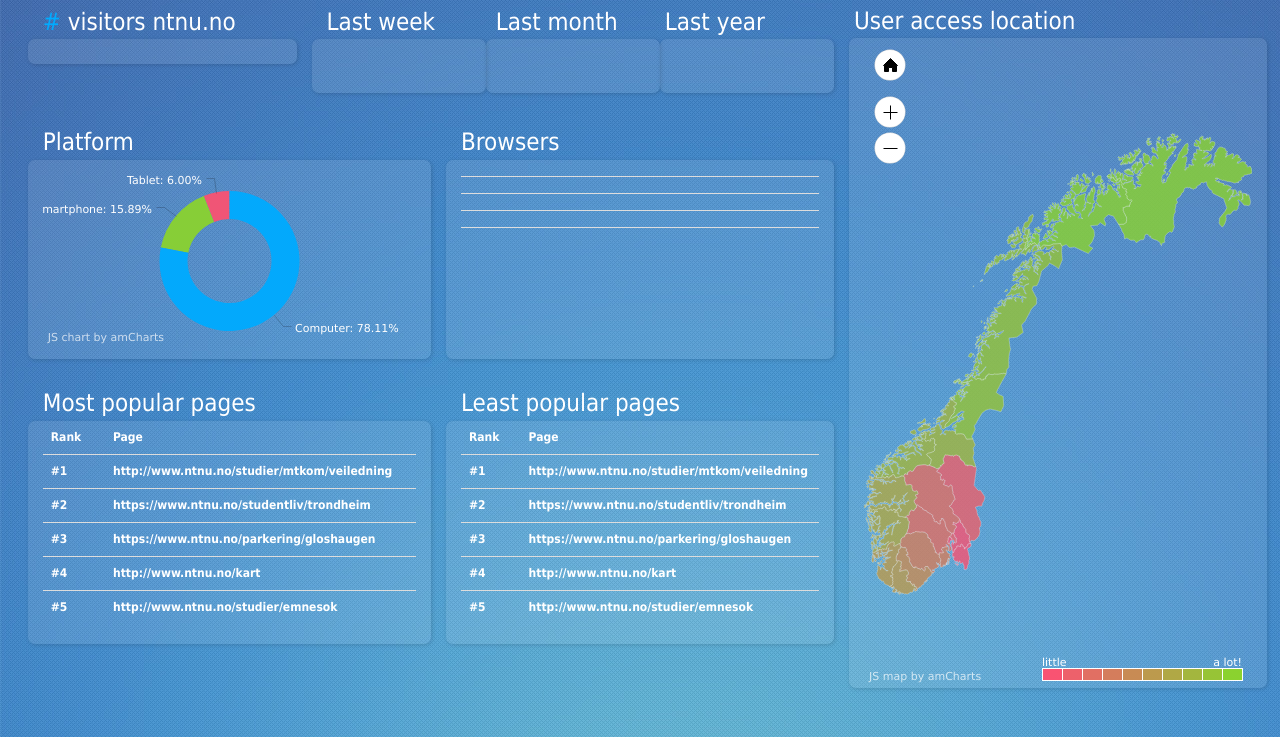
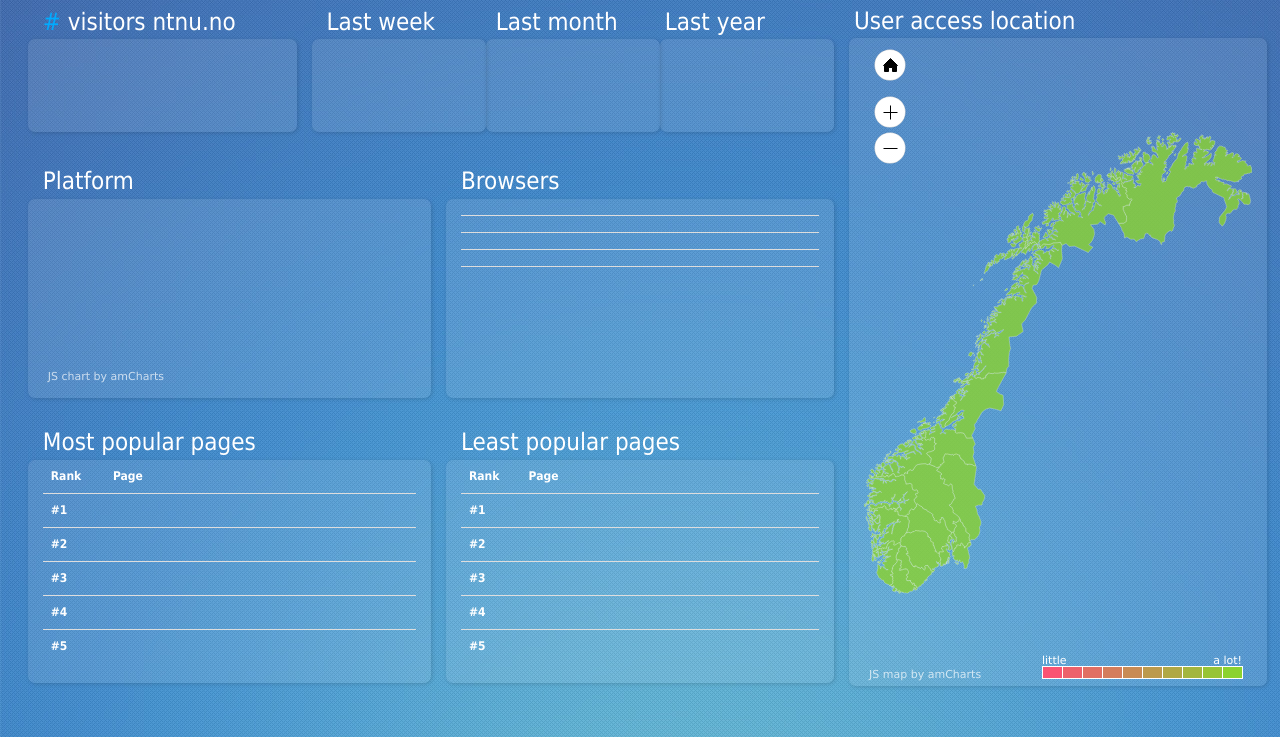
Before and after one commit to thomand/dashboard, a plain HTML site: page public/index.html in a window 1280 px wide. Shown: the part 63-800 px from the top of the page. Drawn offline with nearby package versions, Linux system fonts and the light colour scheme; no server answers; some icons are missing.

Commit message:
first page finished with data fetch from firebase API

```diff
--- a/public/css/modern-business.css
+++ b/public/css/modern-business.css
@@ -149,7 +149,7 @@ body {
 }
 
 .mapContainer {
-    height: 650px !important;
+    height: 648px !important;
 }
 
 .item2description {
@@ -179,6 +179,10 @@ body {
 
 .popularSites {
     height:223px !important;
+}
+
+.visitordiv {
+    height:93px !important;
 }
 
 .special {
--- a/public/index.html
+++ b/public/index.html
@@ -101,8 +101,8 @@
                             </div>
                         </div>
                         <div class="row special">
-                            <div class="panel col-md-4 visitors" id="currentVisitors"></div>
-                            <div class="panelcontent col-md-8" style="padding-right:0">
+                            <div class="panel col-md-4 visitors visitordiv" id="currentVisitors"></div>
+                            <div class="panelcontent col-md-8 visitordiv" style="padding-right:0">
                                 <div class="panel col-md-4 visitors intervaldiv">
                                     <div class="visitor-percentage">
                                         <div class="panelcontent col-md-3"><i id="weekArrow"></i></div>
@@ -208,23 +208,23 @@
                                             <tbody>
                                             <tr>
                                                 <td class="col-md-2">#1</td>
-                                                <td id="pagerank-top-one">http://www.ntnu.no/studier/mtkom/veiledning</td>
+                                                <td id="mostPopular-one"></td>
                                             </tr>
                                             <tr>
                                                 <td class="col-md-2">#2</td>
-                                                <td id="pagerank-top-two">https://www.ntnu.no/studentliv/trondheim</td>
+                                                <td id="mostPopular-two"></td>
                                             </tr>
                                             <tr>
                                                 <td class="col-md-2">#3</td>
-                                                <td id="pagerank-top-three">https://www.ntnu.no/parkering/gloshaugen</td>
+                                                <td id="mostPopular-three"></td>
                                             </tr>
                                             <tr>
                                                 <td class="col-md-2">#4</td>
-                                                <td id="pagerank-top-four">http://www.ntnu.no/kart</td>
+                                                <td id="mostPopular-four"></td>
                                             </tr>
                                             <tr>
                                                 <td class="col-md-2">#5</td>
-                                                <td id="pagerank-top-five">http://www.ntnu.no/studier/emnesok</td>
+                                                <td id="mostPopular-five"></td>
                                             </tr>
                                             </tbody>
                                         </table>
@@ -242,23 +242,23 @@
                                             <tbody>
                                             <tr>
                                                 <td class="col-md-2">#1</td>
-                                                <td id="pagerank-bottom-one">http://www.ntnu.no/studier/mtkom/veiledning</td>
+                                                <td id="leastPopular-one"></td>
                                             </tr>
                                             <tr>
                                                 <td class="col-md-2">#2</td>
-                                                <td id="pagerank-bottom-two">https://www.ntnu.no/studentliv/trondheim</td>
+                                                <td id="leastPopular-two"></td>
                                             </tr>
                                             <tr>
                                                 <td class="col-md-2">#3</td>
-                                                <td id="pagerank-bottom-three">https://www.ntnu.no/parkering/gloshaugen</td>
+                                                <td id="leastPopular-three"></td>
                                             </tr>
                                             <tr>
                                                 <td class="col-md-2">#4</td>
-                                                <td id="pagerank-bottom-four">http://www.ntnu.no/kart</td>
+                                                <td id="leastPopular-four"></td>
                                             </tr>
                                             <tr>
                                                 <td class="col-md-2">#5</td>
-                                                <td id="pagerank-bottom-five">http://www.ntnu.no/studier/emnesok</td>
+                                                <td id="leastPopular-five"></td>
                                             </tr>
                                             </tbody>
                                         </table>
--- a/public/js/main.js
+++ b/public/js/main.js
@@ -2,6 +2,8 @@
  * Created by thomasandersen on 20.06.2016.
  */
 $(document).ready(function(){
+    var map;
+    var devicechart;
     config = {
         apiKey: "AIzaSyDGxsSprXYHfxsUwvJa74-g3T_JmJmt5kU",
         authDomain: "dashbordntnu.firebaseapp.com",
@@ -16,21 +18,176 @@ $(document).ready(function(){
     });
 
     setInterval(getClock, 1000);
-    makeMap();
+    //makeMap();
     updateInnsidaWeekChart();
     updateTemaWeekChart();
     updateWikiWeekChart();
-
+    makeMap();
     makeDeviceChart();
 
 });
 
 
 function updateEverything(data) {
-    //makeDeviceChart(data.platform);
     updateVisitors(data.visitorCount);
     updateBrowserTable(data.browsers);
+    updatePopularPages(data.popularPages);
+    updateMapData(data.heatmap);
+    updateDeviceChart(data.platform);
     //updateInnsidaVersus();
+}
+
+function updateDeviceChart(data) {
+    devicechart.dataProvider = [data.computer,data.smartphone,data.tablet];
+    devicechart.validateData();
+}
+
+function updateMapData(data) {
+    // generate bew values
+    map.dataProvider.areas = [
+     data.Akershus,
+     data.AustAgder,
+     data.Buskerud,
+     data.Finnmark,
+     data.Hedmark,
+     data.Hordaland,
+     data.MoreOgRomsdal,
+     data.NordTrondelag,
+     data.Nordland,
+     data.Oppland,
+     data.Oslo,
+     data.Ostfold,
+     data.Rogaland,
+     data.SognOgFjordane,
+     data.SorTrondelag,
+     data.Telemark,
+     data.Troms,
+     data.VestAgder,
+     data.Vestfold
+     ];
+    //TODO: map loses hover after update
+
+    // update map
+    map.validateNow();
+}
+
+function makeMap() {
+
+    AmCharts.ready(function() {
+        map = new AmCharts.AmMap();
+
+        /*NOTE: There is no id NO-13!!!*/
+        map.colorSteps = 10;
+
+        var dataProvider = {
+            mapVar: AmCharts.maps.norwayLow,
+
+            areas: [
+                {
+                    id: "NO-02",
+                    value: 0},
+                {
+                    id: "NO-01",
+                    value: 0},
+                {
+                    id: "NO-03",
+                    value: 0},
+                {
+                    id: "NO-04",
+                    value: 0},
+                {
+                    id: "NO-05",
+                    value: 0},
+                {
+                    id: "NO-06",
+                    value: 0},
+                {
+                    id: "NO-07",
+                    value: 0},
+                {
+                    id: "NO-08",
+                    value: 0},
+                {
+                    id: "NO-09",
+                    value: 0},
+                {
+                    id: "NO-10",
+                    value: 0},
+                {
+                    id: "NO-11",
+                    value: 0},
+                {
+                    id: "NO-12",
+                    value: 0},
+                {
+                    id: "NO-14",
+                    value: 0},
+                {
+                    id: "NO-15",
+                    value: 0},
+                {
+                    id: "NO-16",
+                    value: 0},
+                {
+                    id: "NO-17",
+                    value: 0},
+                {
+                    id: "NO-18",
+                    value: 0},
+                {
+                    id: "NO-19",
+                    value: 0},
+                {
+                    id: "NO-20",
+                    value: 0}]
+        };
+
+
+        map.areasSettings = {
+            alpha: 0.8,
+            color: "#F95372",
+            colorSolid: "#8BD22F",
+            unlistedAreasAlpha: 0.4,
+            unlistedAreasColor: "#000000",
+            outlineColor: "#FFFFFF",
+            outlineAlpha: 0.5,
+            outlineThickness: 0.5,
+            rollOverColor: "#03A9FC",
+            rollOverOutlineColor: "#FFFFFF",
+            selectedOutlineColor: "#FFFFFF",
+            selectedColor: "#ffffff",
+            unlistedAreasOutlineColor: "#FFFFFF",
+            unlistedAreasOutlineAlpha: 0.5,
+            autoZoom: true
+        };
+        map.dataProvider = dataProvider;
+
+        var valueLegend = new AmCharts.ValueLegend();
+        valueLegend.right = 10;
+        valueLegend.minValue = "little";
+        valueLegend.maxValue = "a lot!";
+        valueLegend.color = "white";
+        map.valueLegend = valueLegend;
+        map.color = "white";
+
+        map.write("mapdiv");
+    });
+}
+
+
+
+function updatePopularPages(data) {
+    document.getElementById("mostPopular-one").innerHTML = data.mostPopular.one;
+    document.getElementById("mostPopular-two").innerHTML = data.mostPopular.two;
+    document.getElementById("mostPopular-three").innerHTML = data.mostPopular.three;
+    document.getElementById("mostPopular-four").innerHTML = data.mostPopular.four;
+    document.getElementById("mostPopular-five").innerHTML = data.mostPopular.five;
+
+    document.getElementById("leastPopular-one").innerHTML = data.leastPopular.one;
+    document.getElementById("leastPopular-two").innerHTML = data.leastPopular.two;
+    document.getElementById("leastPopular-three").innerHTML = data.leastPopular.three;
+    document.getElementById("leastPopular-four").innerHTML = data.leastPopular.four;
+    document.getElementById("leastPopular-five").innerHTML = data.leastPopular.five;
 }
 
 function updateVisitors(data) {
@@ -58,53 +215,51 @@ function updateIntervalPercentArrows(value, name) {
 }
 
 function makeDeviceChart() {
-    var chart;
-    //var chartData2 = [data.computer,data.smartphone,data.tablet];
     var chartData = [
      {
          "color": "#03A9FC",
          "device": "Computer",
-         "visits": 9252
+         "visits": 0
 
      },
      {
          "color": "#87CE37",
          "device": "Smartphone",
-         "visits": 1882
+         "visits": 0
 
      },
      {
          "color": "#F05576",
          "device": "Tablet",
-         "visits": 711
+         "visits": 0
 
      }
      ];
 
     AmCharts.ready(function () {
         // PIE CHART
-        chart = new AmCharts.AmPieChart();
-        chart.dataProvider = chartData;
-        chart.titleField = "device";
-        chart.valueField = "visits";
-        chart.colorField = "color";
-        chart.sequencedAnimation = true;
-        chart.startEffect = "elastic";
-        chart.innerRadius = "60%";
-        chart.radius = "40%";
-        chart.labelRadius = 15;
-        chart.color = "white";
-        chart.balloonText = "[[title]]<br><span style='font-size:14px;'><b>[[value]]</b> ([[percents]]%)</span>";
-        chart.autoMargins = false;
-        chart.marginTop = 0;
-        chart.marginBottom = 0;
-        chart.marginLeft = 0;
-        chart.marginRight = 0;
-        chart.pullOutRadius = 0;
-        chart.creditsPosition = "bottom-left";
+        devicechart = new AmCharts.AmPieChart();
+        devicechart.dataProvider = chartData;
+        devicechart.titleField = "device";
+        devicechart.valueField = "visits";
+        devicechart.colorField = "color";
+        devicechart.sequencedAnimation = true;
+        devicechart.startEffect = "elastic";
+        devicechart.innerRadius = "60%";
+        devicechart.radius = "40%";
+        devicechart.labelRadius = 15;
+        devicechart.color = "white";
+        devicechart.balloonText = "[[title]]<br><span style='font-size:14px;'><b>[[value]]</b> ([[percents]]%)</span>";
+        devicechart.autoMargins = false;
+        devicechart.marginTop = 0;
+        devicechart.marginBottom = 0;
+        devicechart.marginLeft = 0;
+        devicechart.marginRight = 0;
+        devicechart.pullOutRadius = 0;
+        devicechart.creditsPosition = "bottom-left";
 
         // WRITE
-        chart.write("devicediv");
+        devicechart.write("devicediv");
     });
 }
 
@@ -151,108 +306,6 @@ function calculatePercent(part, total) {
 }
 */
 
-function makeMap() {
-    var map;
-
-    AmCharts.ready(function() {
-        map = new AmCharts.AmMap();
-
-        /*NOTE: There is no id NO-13!!!*/
-        map.colorSteps = 10;
-
-        var dataProvider = {
-            mapVar: AmCharts.maps.norwayLow,
-
-            areas: [
-                {   /*Akershus*/
-                    id: "NO-02",
-                    value: 1},
-                {   /*Østfold*/
-                    id: "NO-01",
-                    value: 2},
-                {   /*Oslo*/
-                    id: "NO-03",
-                    value: 3},
-                {   /*Hedmark*/
-                    id: "NO-04",
-                    value: 4},
-                {   /*Oppland*/
-                    id: "NO-05",
-                    value: 5},
-                {   /*Buskerud*/
-                    id: "NO-06",
-                    value: 6},
-                {   /*Vestfold*/
-                    id: "NO-07",
-                    value: 7},
-                {   /*Telemark*/
-                    id: "NO-08",
-                    value: 8},
-                {   /*Aust-Agder*/
-                    id: "NO-09",
-                    value: 9},
-                {   /*Vest-Adger*/
-                    id: "NO-10",
-                    value: 10},
-                {   /*Rogaland*/
-                    id: "NO-11",
-                    value: 11},
-                {   /*Hordaland*/
-                    id: "NO-12",
-                    value: 12},
-                {   /*Sogn og fjordane*/
-                    id: "NO-14",
-                    value: 13},
-                {   /*Møre og Romsdal*/
-                    id: "NO-15",
-                    value: 14},
-                {   /*Sør-Trøndelag*/
-                    id: "NO-16",
-                    value: 15},
-                {   /*Nord-Trøndelag*/
-                    id: "NO-17",
-                    value: 16},
-                {   /*Nordland*/
-                    id: "NO-18",
-                    value: 17},
-                {   /*Troms*/
-                    id: "NO-19",
-                    value: 18},
-                {   /*Finnmark*/
-                    id: "NO-20",
-                    value: 19}]
-        };
-
-        map.areasSettings = {
-            alpha: 0.8,
-            color: "#F95372",
-            colorSolid: "#8BD22F",
-            unlistedAreasAlpha: 0.4,
-            unlistedAreasColor: "#000000",
-            outlineColor: "#FFFFFF",
-            outlineAlpha: 0.5,
-            outlineThickness: 0.5,
-            rollOverColor: "#03A9FC",
-            rollOverOutlineColor: "#FFFFFF",
-            selectedOutlineColor: "#FFFFFF",
-            selectedColor: "#ffffff",
-            unlistedAreasOutlineColor: "#FFFFFF",
-            unlistedAreasOutlineAlpha: 0.5,
-            autoZoom: true
-        };
-        map.dataProvider = dataProvider;
-
-        var valueLegend = new AmCharts.ValueLegend();
-        valueLegend.right = 10;
-        valueLegend.minValue = "little";
-        valueLegend.maxValue = "a lot!";
-        valueLegend.color = "white";
-        map.valueLegend = valueLegend;
-        map.color = "white";
-
-        map.write("mapdiv");
-    });
-}
 
 
 
```
